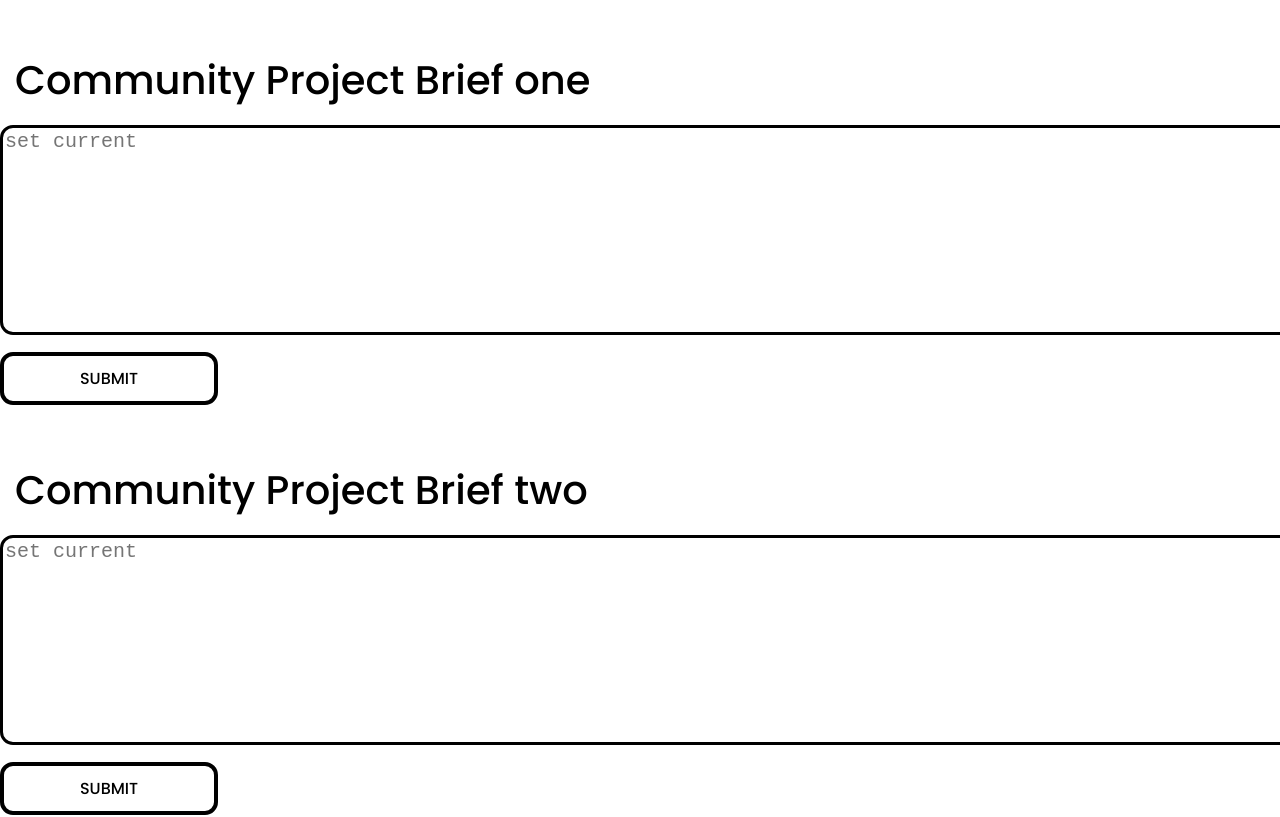
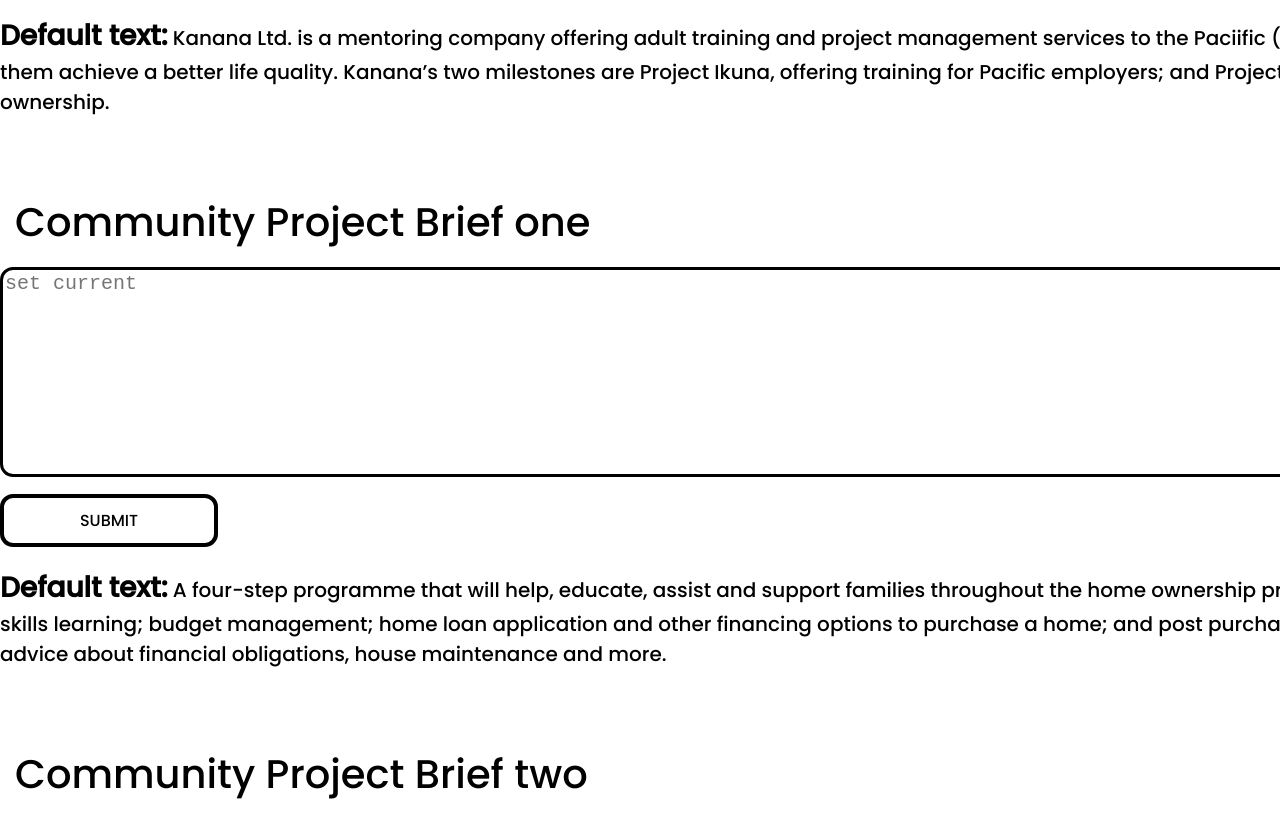
Before and after one commit to rayway44/moana-kanana, a React (Create React App) app in the folder app/: page /dashboard in a window 1280 px wide. Shown: the part 1020-1837 px from the top of the page. Built offline with nearby package versions, Linux system fonts and the light colour scheme; no server answers; a web font is replaced by a local one.

Commit message:
here we go

```diff
--- a/app/src/Components/MainSection/MainSectionP2.css
+++ b/app/src/Components/MainSection/MainSectionP2.css
@@ -15,6 +15,11 @@
 .dashboard-container{
 /* border:12px solid red; */
 height: 2400px;
+}
+
+.default-text{
+    font-weight: bold;
+    font-size: 28px;
 }
 
 .main-section-span{
--- a/app/src/Components/cms entry/dashboard.js
+++ b/app/src/Components/cms entry/dashboard.js
@@ -112,6 +112,9 @@
               SUBMIT
             </div>
             <div className="change-text">
+            <span className='default-text'>Default text:</span> Kanana Ltd. is a mentoring company offering adult training and project management services to the Paciific (Pasifika) communities in order to help them achieve a better life quality. Kanana’s two milestones are Project Ikuna, offering training for Pacific employers; and Project No Place Like Home, aimed at home ownership.
+            </div>
+            <div className="change-text">
             {outputOne}
             </div>
           </div>
@@ -125,6 +128,9 @@
             </div>
             <div onClick={pullTwo} className='dashboard-submit-button'>
               SUBMIT
+            </div>
+            <div className="change-text">
+            <span className='default-text'>Default text:</span> A four-step programme that will help, educate, assist and support families throughout the home ownership process. The programme includes financial skills learning; budget management; home loan application and other financing options to purchase a home; and post purchase assistance and mentoring, including advice about financial obligations, house maintenance and more.
             </div>
             <div className="change-text">
             {outputTwo}
@@ -142,6 +148,9 @@
               SUBMIT
             </div>
             <div className="change-text">
+            <span className='default-text'>Default text:</span> Designed to support Pacific workers in low-skilled jobs, this programme aims at giving them useful tools and strategies to improve their abilities and move toward higher level jobs. They will learn about financial management including budgeting and goal setting; and digital skills. As a result, employers will have increased productivity and a future-ready, skilled, engaged, motivated and effective staff.
+            </div>
+            <div className="change-text">
             {outputThree}
             </div>
           </div>
```
